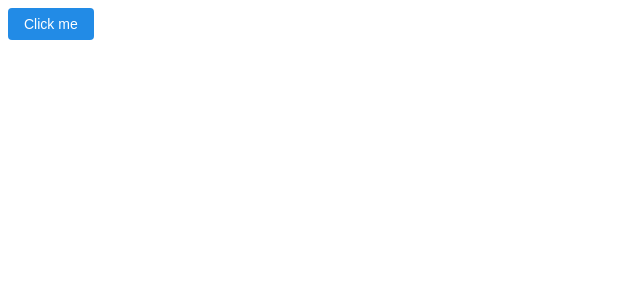
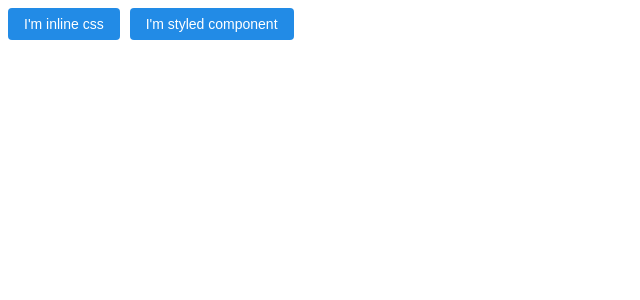
Before and after one commit to sabin411/emotion-css, a React (Vite) app: page / in a window 1280 px wide. Shown: the top 300 px of the page, without its empty margins (0-640 px from the left). Built offline with nearby package versions, Linux system fonts and the light colour scheme.

Commit message:
🎨 Feat: Created a styled component.

```diff
--- a/src/App.tsx
+++ b/src/App.tsx
@@ -1,5 +1,6 @@
 // packages
 import { css } from "@emotion/react";
+import styled from "@emotion/styled";
 
 // constants
 const text_color = "#fff";
@@ -8,6 +9,7 @@ const bg_hover_color = "rgb(34, 139, 230, 0.8)";
 
 // inline css with emotion
 const button_css = css`
+  position: relative;
   padding: 8px 16px;
   background-color: ${bg_color};
   font-size: 14px;
@@ -22,15 +24,42 @@ const button_css = css`
 
   &:active {
     background-color: ${bg_color};
-    margin-top: 1px;
+    top: 1px;
   }
+`;
+
+// Styled component
+const StyledButton = styled.button`
+  position: relative;
+  padding: 8px 16px;
+  background-color: ${bg_color};
+  font-size: 14px;
+  border-radius: 4px;
+  outline: none;
+  border: none;
+  color: ${text_color};
+
+  &:hover {
+    background-color: ${bg_hover_color};
+  }
+
+  &:active {
+    background-color: ${bg_color};
+    top: 2px;
+  }
+`;
+
+const Container = styled.div`
+  display: flex;
+  gap: 10px;
 `;
 
 function App() {
   return (
-    <>
-      <button css={button_css}>Click me</button>
-    </>
+    <Container>
+      <button css={button_css}>I'm inline css</button>
+      <StyledButton>I'm styled component</StyledButton>
+    </Container>
   );
 }
 
```
